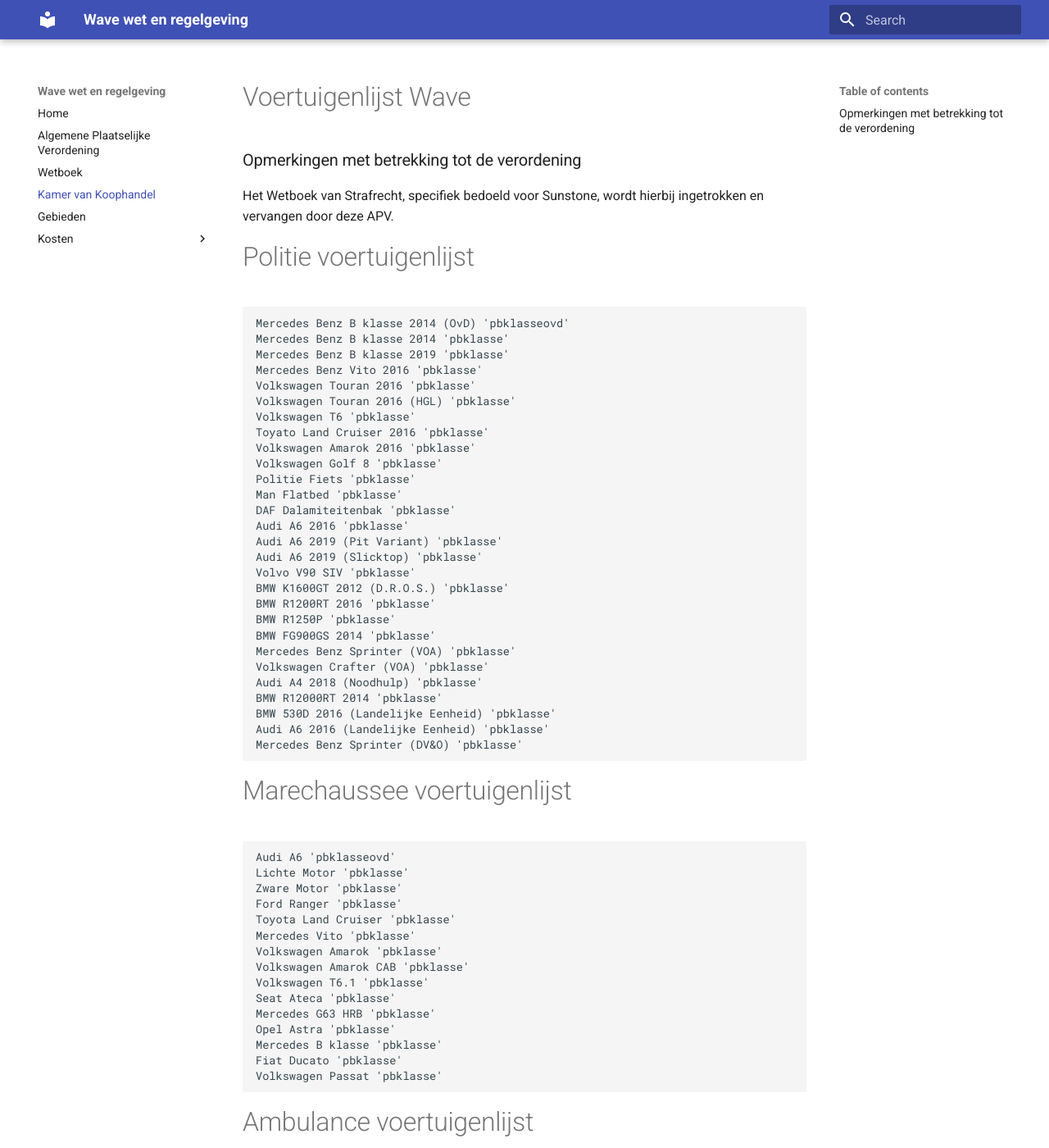
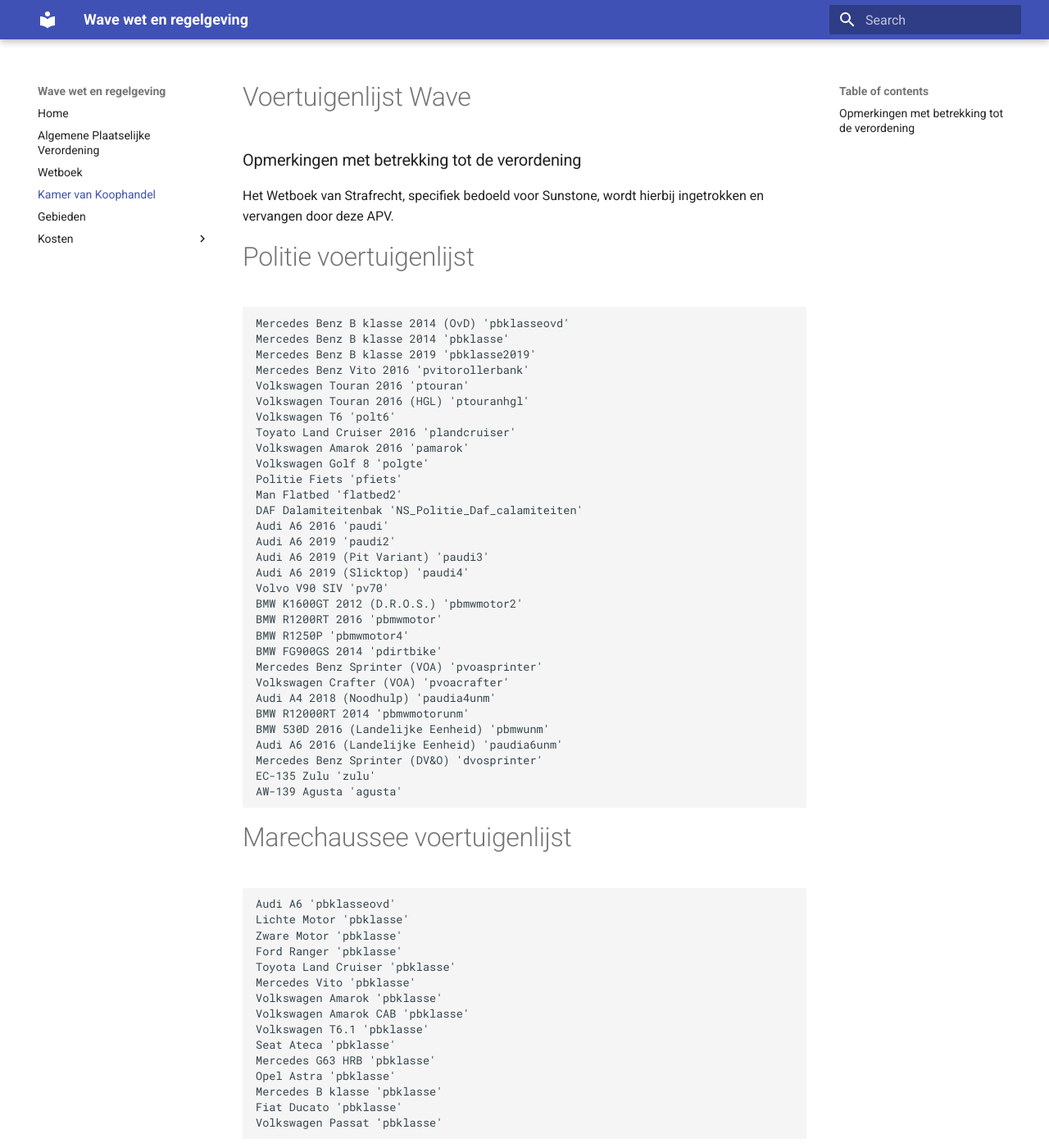
Before and after one commit to mickjoel/wetboek.sunstone, an MkDocs documentation site: the page built from docs/bedrijven.md, in a window 1280 px wide and 1400 px high. Shown: the whole window at 82% size. Built offline with MkDocs 1.6.1 and Material for MkDocs 9.7.7, drawn with Linux system fonts in a browser that asks for light colours.

Commit message:
Update bedrijven.md

```diff
--- a/docs/bedrijven.md
+++ b/docs/bedrijven.md
@@ -7,32 +7,36 @@ Het Wetboek van Strafrecht, specifiek bedoeld voor Sunstone, wordt hierbij inget
 # Politie voertuigenlijst
     Mercedes Benz B klasse 2014 (OvD) 'pbklasseovd'
     Mercedes Benz B klasse 2014 'pbklasse'
-    Mercedes Benz B klasse 2019 'pbklasse'
-    Mercedes Benz Vito 2016 'pbklasse'
-    Volkswagen Touran 2016 'pbklasse'
-    Volkswagen Touran 2016 (HGL) 'pbklasse'
-    Volkswagen T6 'pbklasse'
-    Toyato Land Cruiser 2016 'pbklasse'
-    Volkswagen Amarok 2016 'pbklasse'
-    Volkswagen Golf 8 'pbklasse'
-    Politie Fiets 'pbklasse'
-    Man Flatbed 'pbklasse'
-    DAF Dalamiteitenbak 'pbklasse'
-    Audi A6 2016 'pbklasse'
-    Audi A6 2019 (Pit Variant) 'pbklasse'
-    Audi A6 2019 (Slicktop) 'pbklasse'
-    Volvo V90 SIV 'pbklasse'
-    BMW K1600GT 2012 (D.R.O.S.) 'pbklasse'
-    BMW R1200RT 2016 'pbklasse'
-    BMW R1250P 'pbklasse'
-    BMW FG900GS 2014 'pbklasse'
-    Mercedes Benz Sprinter (VOA) 'pbklasse'
-    Volkswagen Crafter (VOA) 'pbklasse'
-    Audi A4 2018 (Noodhulp) 'pbklasse'
-    BMW R12000RT 2014 'pbklasse'
-    BMW 530D 2016 (Landelijke Eenheid) 'pbklasse'
-    Audi A6 2016 (Landelijke Eenheid) 'pbklasse'
-    Mercedes Benz Sprinter (DV&O) 'pbklasse'
+    Mercedes Benz B klasse 2019 'pbklasse2019'
+    Mercedes Benz Vito 2016 'pvitorollerbank'
+    Volkswagen Touran 2016 'ptouran'
+    Volkswagen Touran 2016 (HGL) 'ptouranhgl'
+    Volkswagen T6 'polt6'
+    Toyato Land Cruiser 2016 'plandcruiser'
+    Volkswagen Amarok 2016 'pamarok'
+    Volkswagen Golf 8 'polgte'
+    Politie Fiets 'pfiets'
+    Man Flatbed 'flatbed2'
+    DAF Dalamiteitenbak 'NS_Politie_Daf_calamiteiten'
+    Audi A6 2016 'paudi'
+    Audi A6 2019 'paudi2'
+    Audi A6 2019 (Pit Variant) 'paudi3'
+    Audi A6 2019 (Slicktop) 'paudi4'
+    Volvo V90 SIV 'pv70'
+    BMW K1600GT 2012 (D.R.O.S.) 'pbmwmotor2'
+    BMW R1200RT 2016 'pbmwmotor'
+    BMW R1250P 'pbmwmotor4'
+    BMW FG900GS 2014 'pdirtbike'
+    Mercedes Benz Sprinter (VOA) 'pvoasprinter'
+    Volkswagen Crafter (VOA) 'pvoacrafter'
+    Audi A4 2018 (Noodhulp) 'paudia4unm'
+    BMW R12000RT 2014 'pbmwmotorunm'
+    BMW 530D 2016 (Landelijke Eenheid) 'pbmwunm'
+    Audi A6 2016 (Landelijke Eenheid) 'paudia6unm'
+    Mercedes Benz Sprinter (DV&O) 'dvosprinter'
+    EC-135 Zulu 'zulu'
+    AW-139 Agusta 'agusta'
+
 
 # Marechaussee voertuigenlijst
     Audi A6 'pbklasseovd'
```
